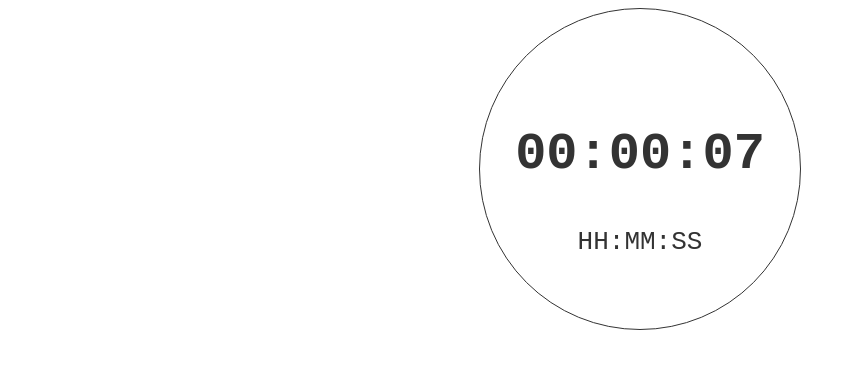
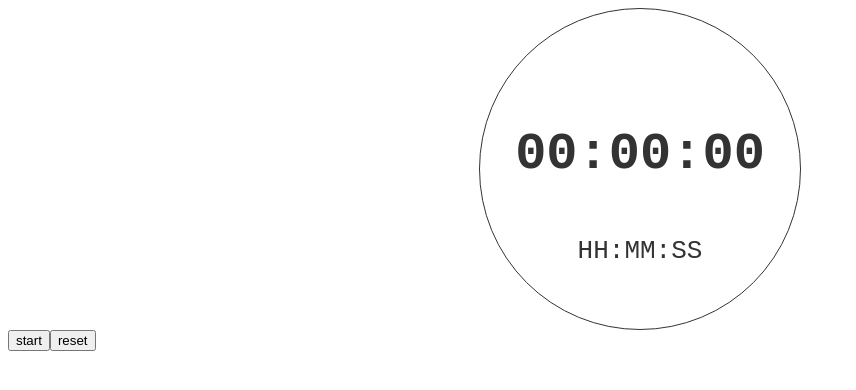
Before and after one commit to wmik/simple-timer, a React (Create React App) app: page / in a window 1280 px wide. Shown: the top 390 px of the page, without its empty margins (0-856 px from the left). Built offline with nearby package versions, Linux system fonts and the light colour scheme.

Commit message:
feat: controls
- Add timer controls (start, pause, reset)

```diff
--- a/src/App.js
+++ b/src/App.js
@@ -1,20 +1,25 @@
 import React from "react";
 
+const MINUTES = 60;
+const HOURS = MINUTES * 60;
+
 export default function App() {
+  const [active, setActive] = React.useState(false);
   const [seconds, setSeconds] = React.useState(0);
-  const renderSeconds = (seconds % 60).toLocaleString("en-US", {
+  const renderSeconds = (seconds % MINUTES).toLocaleString("en-US", {
     minimumIntegerDigits: 2,
     useGrouping: false
   });
-  const renderMinutes = Math.floor(seconds / 60).toLocaleString("en-US", {
+  const renderMinutes = Math.floor(seconds / MINUTES).toLocaleString("en-US", {
     minimumIntegerDigits: 2,
     useGrouping: false
   });
-  const renderHours = Math.floor(seconds / (60 * 60)).toLocaleString("en-US", {
+  const renderHours = Math.floor(seconds / HOURS).toLocaleString("en-US", {
     minimumIntegerDigits: 2,
     useGrouping: false
   });
   React.useEffect(() => {
+    if (!active) return;
     let timer = setInterval(() => {
       setSeconds(seconds + 1);
     }, 1000);
@@ -23,6 +28,7 @@ export default function App() {
     };
   });
   return (
+    <article>
       <section
         style={{
           textAlign: "center",
@@ -47,5 +53,12 @@ export default function App() {
           <p style={{ fontSize: "2em", margin: 0 }}>HH:MM:SS</p>
         </footer>
       </section>
+      <button type="button" onClick={() => setActive(!active)}>
+        {active ? "pause" : "start"}
+      </button>
+      <button type="reset" onClick={() => setSeconds(0)}>
+        reset
+      </button>
+    </article>
   );
 }
```
Lines whose indentation alone changed are shown as unchanged.
